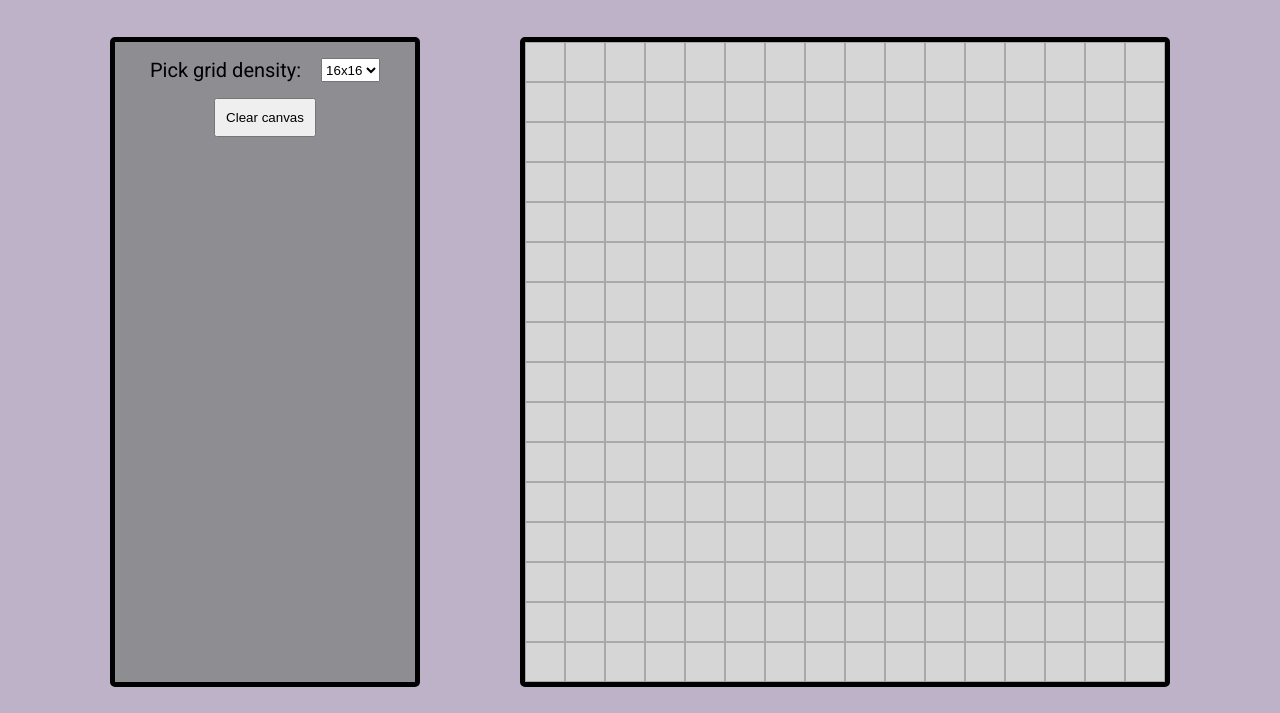
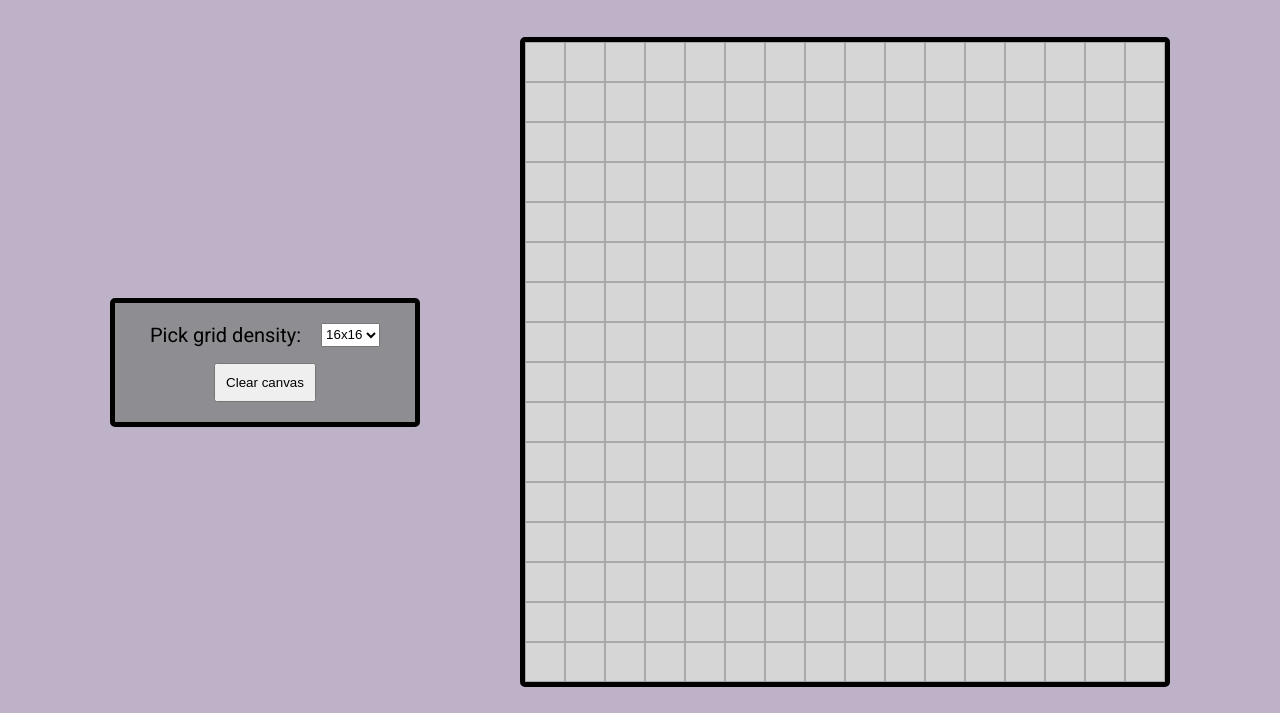
Before and after one commit to BlueBlack22/odin-etch-a-sketch, a plain HTML site: page index.html in a window 1280 px wide. Shown: the part 127-840 px from the top of the page. Drawn offline with Linux system fonts and the light colour scheme.

Commit message:
UI styling changes.

```diff
--- a/style.css
+++ b/style.css
@@ -23,6 +23,7 @@ body {
     display: flex;
     gap: 100px;
     justify-content: center;
+    align-items: center;
 }
 
 .sketchpad {
@@ -39,13 +40,14 @@ body {
     background-color: #8D8D92;
     font-family: Roboto, sans-serif;
     min-width: 300px;
-    height: 640px;
     font-size: 20px;
     border: 5px solid black;
     border-radius: 5px;
     display: flex;
+    gap: 16px;
     flex-direction: column;
     align-items: center;
+    padding: 20px 0;
 }
 
 .gridbox {
@@ -61,7 +63,6 @@ body {
 }
 
 .size-options {
-    padding: 16px;
     display: flex;
     justify-content: center;
     gap: 20px;
```
